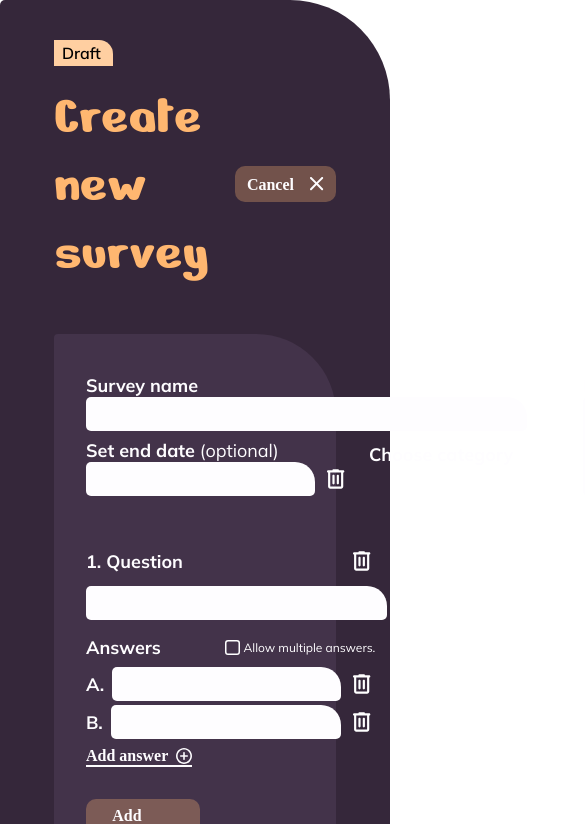
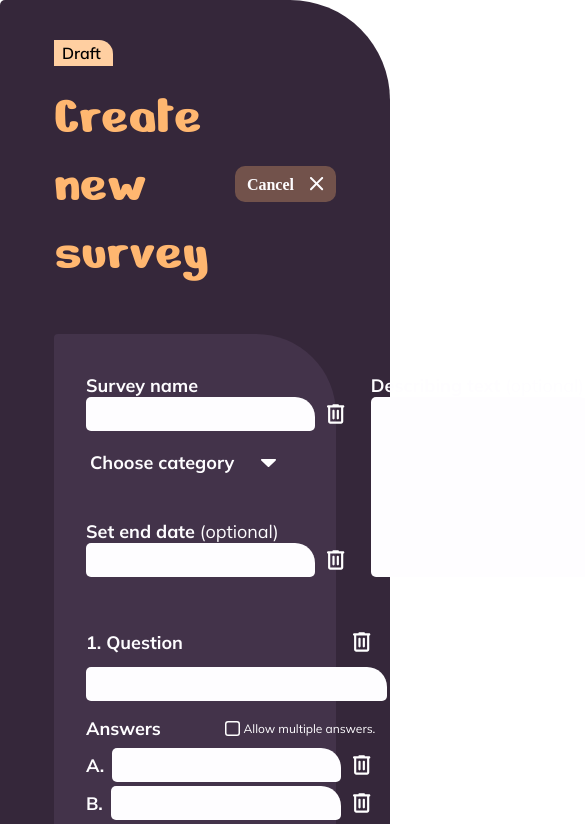
Before and after one commit to XbatzoX/poll-app, an Angular app: page /draft in a window 390 px wide. Shown: the top 824 px of the page, 585 px wide, since content can reach past the window. Built offline with nearby package versions, Linux system fonts and the light colour scheme; a web font is replaced by a local one.

Commit message:
started with responsive design of create survey

```diff
--- a/src/app/shared/components/create-survey-form/create-survey-form.scss
+++ b/src/app/shared/components/create-survey-form/create-survey-form.scss
@@ -57,6 +57,10 @@
         @include mx.flex-start();
         gap: map.get(var.$sizes, s);
         width: 45%;
+
+        @include mx.respond-to("create-start") {
+            gap: map.get(var.$sizes, m);
+        }
     }
 
     &__fieldsetDescription{
@@ -115,6 +119,16 @@
 .dateContainer{
     @include mx.flex-start(row);
     gap: map.get(var.$sizes, m);
+
+    @include mx.respond-to("create-start") {
+        height: 130px;
+        display: flex;
+        flex-direction: column-reverse;
+        gap: map.get(var.$sizes, zero);
+        align-items: start;
+        justify-content: space-between;
+
+    }
 
     &__categoryBox{
         @include mx.flex-start();
@@ -304,6 +318,11 @@ textarea{
     display: flex;
     justify-content: space-between;
 
+    @include mx.respond-to("create-start"){
+        @include mx.flex-start();
+        gap: map.get(var.$sizes, s);
+    }
+
     &__infoText{
         font-size: map.get(var.$sizes, xs);
         font-weight: 400;
--- a/src/styles/abstracts/_breakpoints.scss
+++ b/src/styles/abstracts/_breakpoints.scss
@@ -1,3 +1,4 @@
 $breakpoint-desktop-start: 1160px;
 $breakpoint-mobile-start: 900px;
 $breakpoint-mobile-end: 550px;
+$breakpoint-create-start : 1250px;
--- a/src/styles/abstracts/_mixin.scss
+++ b/src/styles/abstracts/_mixin.scss
@@ -34,6 +34,8 @@
     }@else if $breakpoint == "mobile-start" {
         @media(max-width: bp.$breakpoint-mobile-start) { @content; }
     }@else if $breakpoint == "mobile-end" {
-        @media(max-width: bp.$breakpoint-mobile-end) { @content }
+        @media(max-width: bp.$breakpoint-mobile-end) { @content; }
+    }@else if $breakpoint == "create-start" {
+        @media(max-width: bp.$breakpoint-create-start) { @content; }
     }
 }
```
